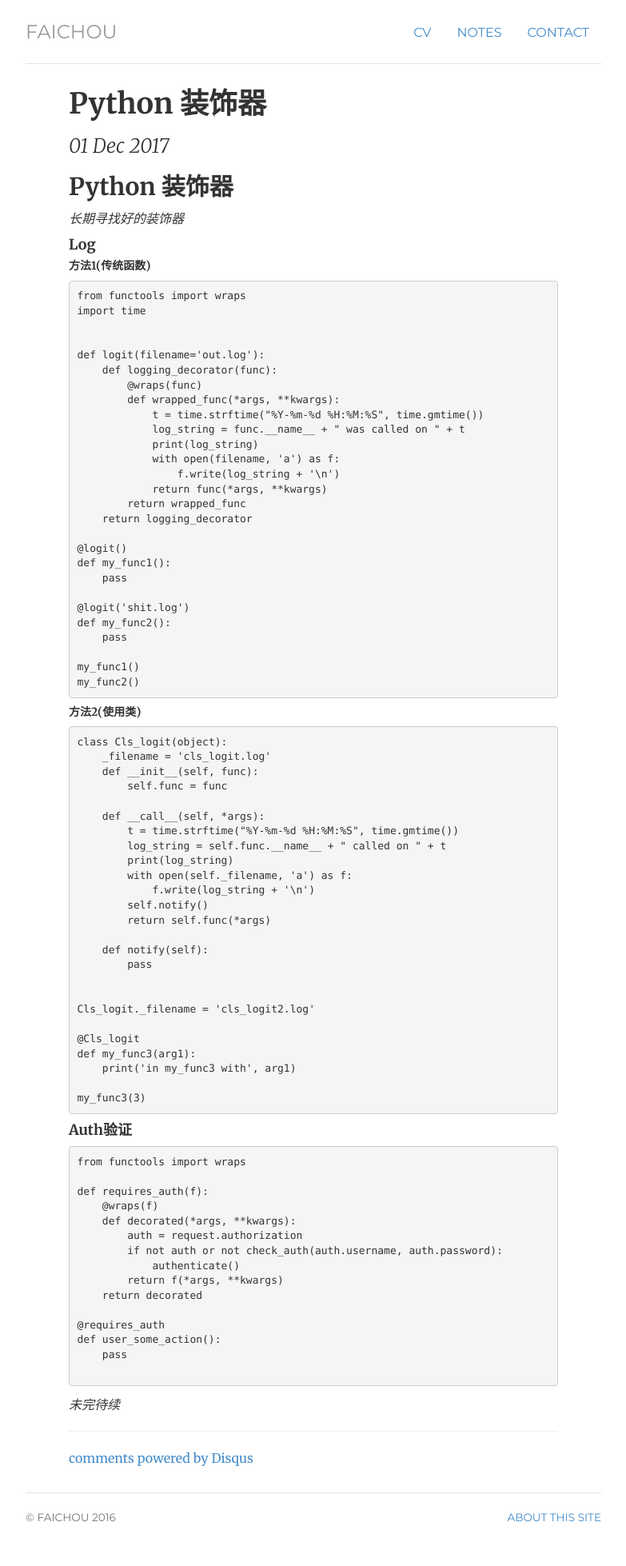
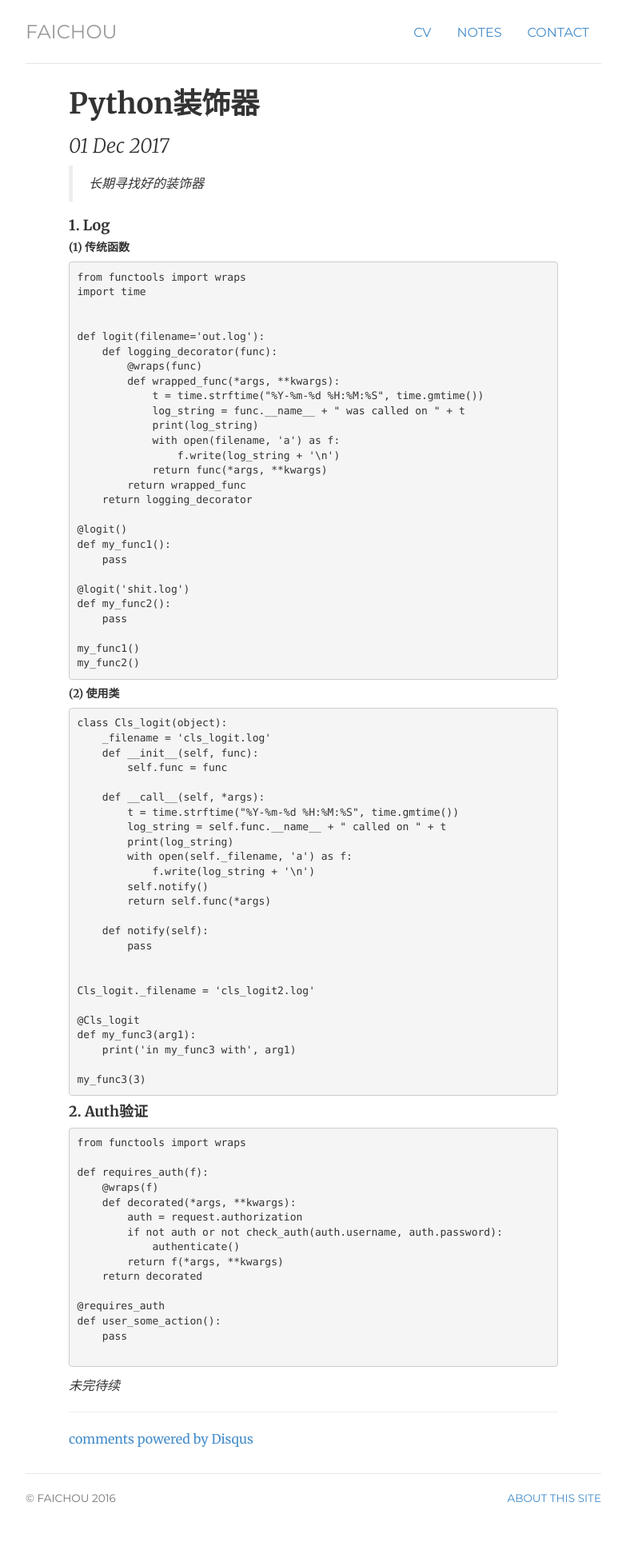
Before and after one commit to FaiChou/faichou.github.io, a Jekyll site: the page built from _posts/2017-12-01-decorator.md, in a window 1280 px wide. Shown: the whole page at 80% size, without its empty margins (248-1031 px from the left). Built offline with Jekyll 4.4.1, drawn with Linux system fonts in a browser that asks for light colours; comment, search, counter and statistics services are not loaded; after the commit the page ends 1935 px from its top, so only the background shows below that.

Commit message:
文章优化

````diff
--- a/_posts/2017-12-01-decorator.md
+++ b/_posts/2017-12-01-decorator.md
@@ -1,16 +1,15 @@
 ---
 layout: post
-title: "Python 装饰器"
+title: "Python装饰器"
 date: 2017-12-01
 ---
 
-## Python 装饰器
 
-*长期寻找好的装饰器*
+> *长期寻找好的装饰器*
 
-#### Log
+#### 1. Log
 
-##### 方法1(传统函数)
+##### (1) 传统函数
 
 ```python
 from functools import wraps
@@ -42,7 +41,7 @@ my_func1()
 my_func2()
 ```
 
-##### 方法2(使用类)
+##### (2) 使用类
 
 ```python
 class Cls_logit(object):
@@ -73,7 +72,7 @@ my_func3(3)
 ```
 
 
-#### Auth验证
+#### 2. Auth验证
 
 ```python
 from functools import wraps
````
